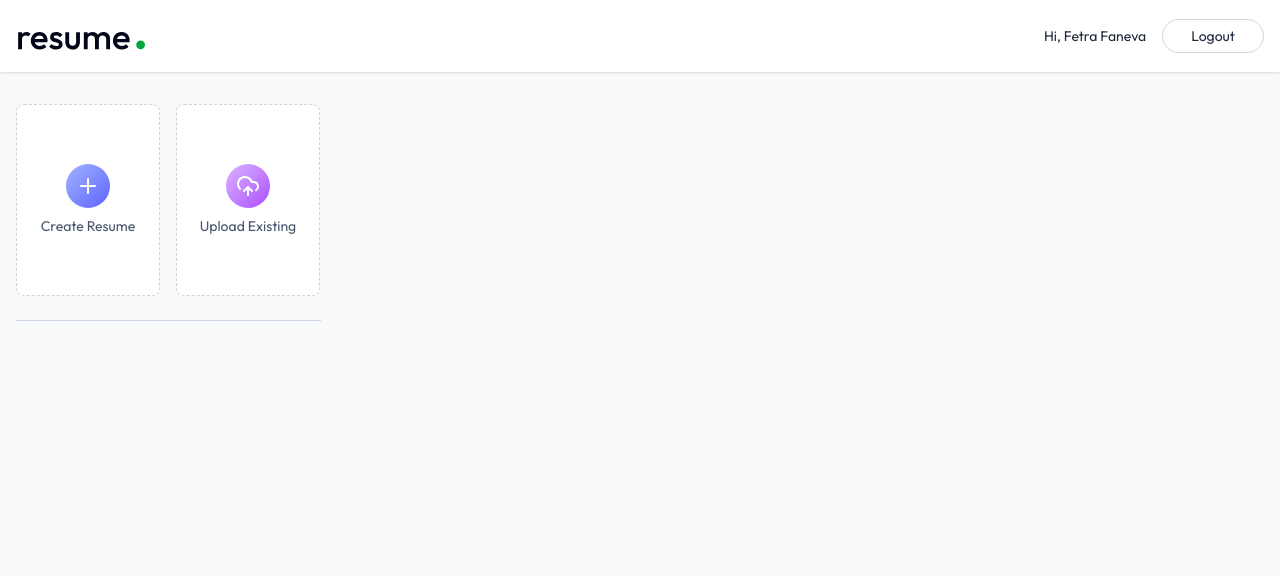
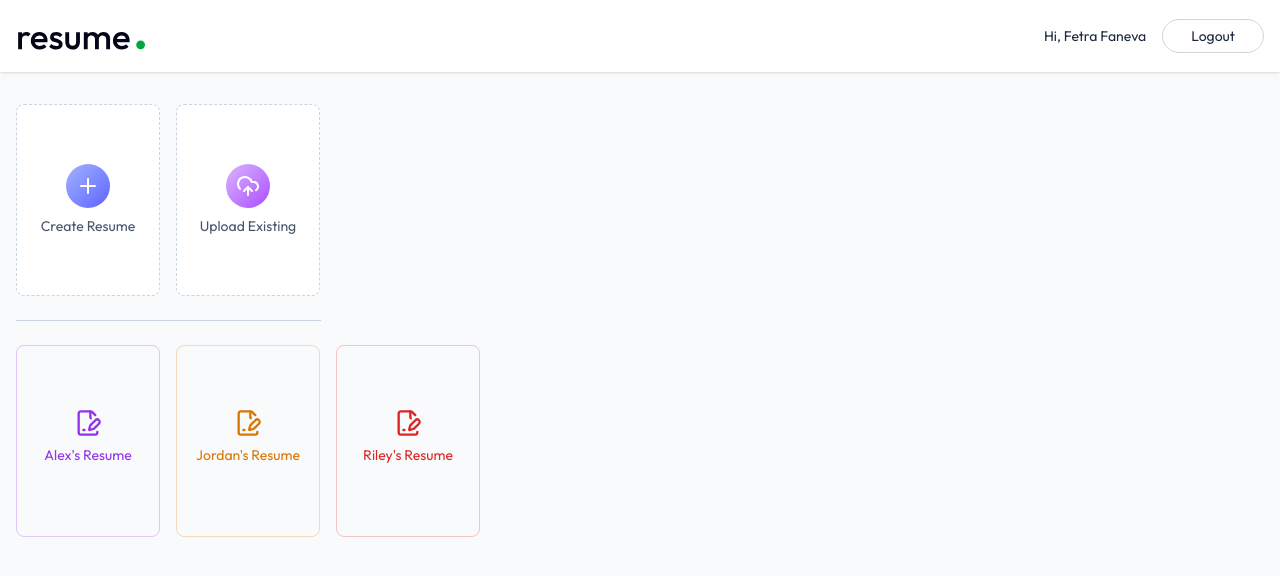
Before and after one commit to fetrafaneva/MERN_AIResume, a React (Vite) app: page /app in a window 1280 px wide. Shown: the top 576 px of the page. Built offline with nearby package versions, Linux system fonts and the light colour scheme.

Commit message:
quelque modification du components Dashboard

```diff
--- a/src/pages/Dashboard.jsx
+++ b/src/pages/Dashboard.jsx
@@ -1,8 +1,9 @@
-import { PlusIcon, UploadCloudIcon } from "lucide-react";
+import { FilePenLineIcon, PlusIcon, UploadCloudIcon } from "lucide-react";
 import React, { useEffect, useState } from "react";
 import { dummyResumeData } from "../assets/assets";
 
 const Dashboard = () => {
+  const colors = ["#9333ea", "#d97706", "#dc2626", "#0284c7", "#16a34a"];
   const [allResumes, setAllResumes] = useState([]);
 
   const loadAllResumes = async () => {
@@ -37,6 +38,36 @@ const Dashboard = () => {
         </div>
 
         <hr className=" border-slate-300 my-6 sm:w-[305px]" />
+
+        <div className="grid grid-cols-2 sm:flex flex-wrap gap-4">
+          {allResumes.map((resume, index) => {
+            const baseColor = colors[index % colors.length];
+            return (
+              <button
+                key={index}
+                className=" relative w-full sm:max-w-36 h-48 flex flex-col items-center justify-center rounded-lg gap-2 border group hover:shadow-lg transition-all duration-300 cursor-pointer"
+                style={{
+                  background:
+                    "linear-gradient(135deg, ${baseColor}10, ${baseColor}40)",
+                  borderColor: baseColor + "40",
+                }}
+              >
+                <FilePenLineIcon
+                  className=" size-7 group-hover:scale-105 transition-all"
+                  style={{ color: baseColor }}
+                />
+                <p
+                  className=" text-sm group-hover:scale-105 transition-all px-2 text-center"
+                  style={{ color: baseColor }}
+                >
+                  {resume.title}
+                </p>
+
+                <p></p>
+              </button>
+            );
+          })}
+        </div>
       </div>
     </div>
   );
```
